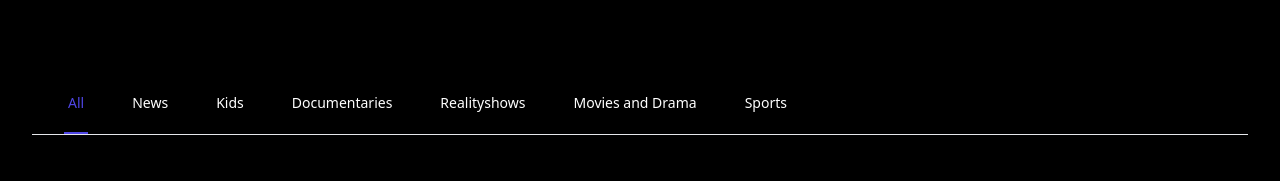
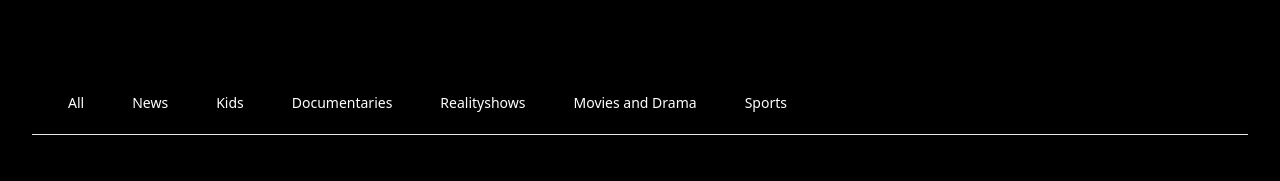
Before and after one commit to iamcollins404/NRTV-Frontend-v2, a React (Create React App) app: page /watch in a window 1280 px wide. Shown: the part 183-364 px from the top of the page. Built offline with nearby package versions, Linux system fonts and the light colour scheme; no server answers.

Commit message:
Update watchtv.jsx

```diff
--- a/src/pages/watchtv.jsx
+++ b/src/pages/watchtv.jsx
@@ -15,8 +15,6 @@ import "slick-carousel/slick/slick.css";
 import "slick-carousel/slick/slick-theme.css";
 
 import Slider from "react-slick";
-
-const tvCategories = ["Clothing", "Accessories", "Electronics", "Stationery", "Self Care"]
 
 function Watchtv() {
   const [wait, setWait] = React.useState(true)
@@ -105,9 +103,11 @@ function Watchtv() {
                       </div>
 
                       <div className="hidden xl:flex xl:space-x-10">
-                        <a href="#" title="" className="inline-flex items-center px-1 pt-1 text-sm font-medium text-indigo-600 transition-all duration-200 border-b-2 border-indigo-600"> All </a>
+                        <a href="#" title="" className="inline-flex items-center px-1 pt-1 text-sm font-medium text-white transition-all duration-200 border-b-2 border-transparent
+                          hover:border-gray-300 hover:text-white"> All </a>
                         {correctShowsCategories.map((shopCategory) =>
-                          <a href="#" title="" className="inline-flex items-center px-1 pt-1 text-sm font-medium text-white transition-all duration-200 border-b-2 border-transparent hover:border-gray-300 hover:text-white">{shopCategory}</a>
+                          <a href="#" title="" className="inline-flex items-center px-1 pt-1 text-sm font-medium text-white transition-all duration-200 border-b-2 border-transparent
+                          hover:border-gray-300 hover:text-white">{shopCategory}</a>
                         )}
 
                       </div>
```
